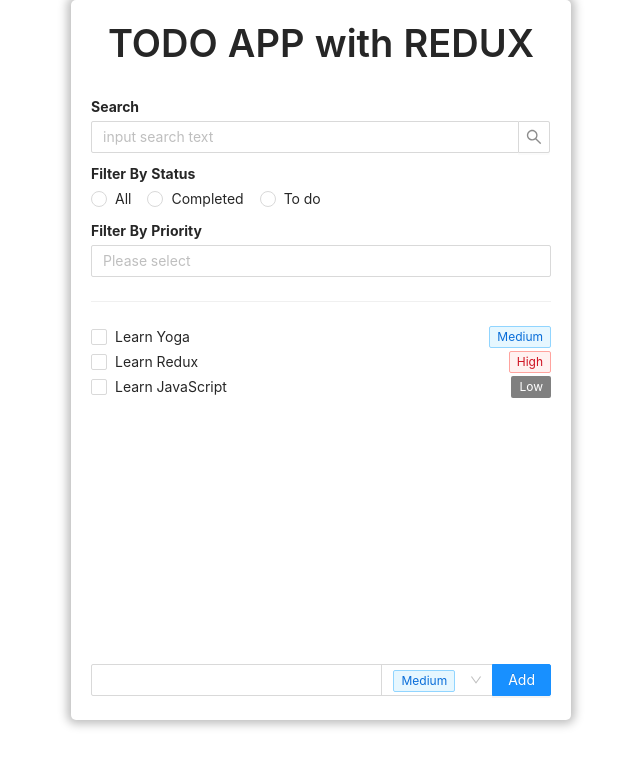
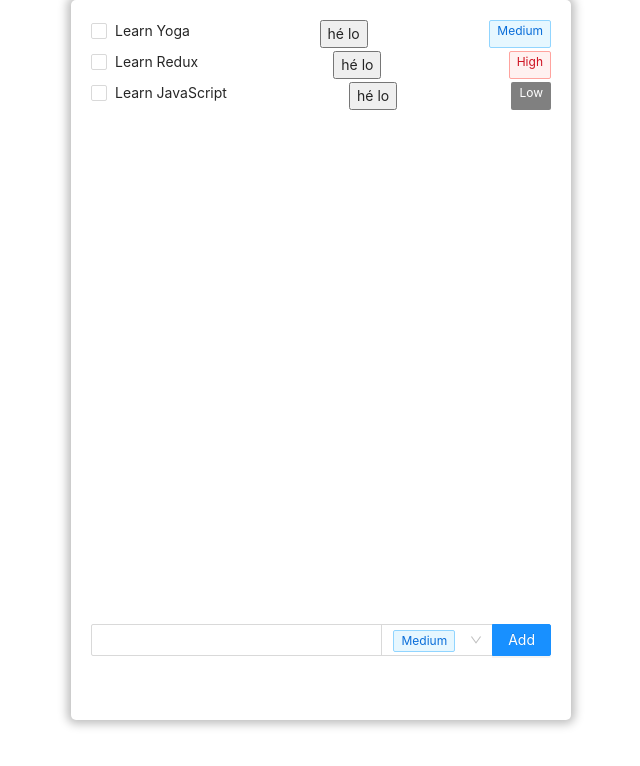
Before and after one commit to OliverDoan/react-todo-app-redux-toolkit, a React (Vite) app: page / in a window 1280 px wide. Shown: the top 766 px of the page, without its empty margins (319-959 px from the left). Built offline with nearby package versions, Linux system fonts and the light colour scheme.

Commit message:
delete item

```diff
--- a/src/App.jsx
+++ b/src/App.jsx
@@ -19,9 +19,9 @@
         height: '90vh',
       }}
     >
-      <Title style={{ textAlign: 'center' }}>TODO APP with REDUX</Title>
-      <Filters />
-      <Divider />
+      {/* <Title style={{ textAlign: 'center' }}>TODO APP with REDUX</Title> */}
+      {/* <Filters /> */}
+      {/* <Divider /> */}
       <TodoList />
     </div>
   )
--- a/src/components/Todo/index.jsx
+++ b/src/components/Todo/index.jsx
@@ -7,7 +7,7 @@
   Low: 'gray',
 }
 
-export default function Todo({ name, prioriry }) {
+export default function Todo({ id, name, priority, handleDeleteButtonClick }) {
   const [checked, setChecked] = useState(false)
 
   const toggleCheckbox = () => {
@@ -25,8 +25,9 @@
       <Checkbox checked={checked} onChange={toggleCheckbox}>
         {name}
       </Checkbox>
-      <Tag color={priorityColorMapping[prioriry]} style={{ margin: 0 }}>
-        {prioriry}
+      <button onClick={() => handleDeleteButtonClick(id)}>hé lo</button>
+      <Tag color={priorityColorMapping[priority]} style={{ margin: 0 }}>
+        {priority}
       </Tag>
     </Row>
   )
--- a/src/components/TodoList/index.jsx
+++ b/src/components/TodoList/index.jsx
@@ -1,7 +1,7 @@
 import { Col, Row, Input, Button, Select, Tag } from 'antd'
 import Todo from '../Todo'
 import { useDispatch, useSelector } from 'react-redux'
-import { addTodo } from '../../redux/actions'
+import { addTodo, deleteTodo } from '../../redux/actions'
 import { v4 as uuidv4 } from 'uuid'
 import { useState } from 'react'
 import { todoListSelector } from '../../redux/selectors'
@@ -15,6 +15,7 @@
   const dispatch = useDispatch()
 
   const handleAddButtonClick = () => {
+    todoName &&
       dispatch(
         addTodo({
           id: uuidv4(),
@@ -27,9 +28,15 @@
     setTodoName('')
     setPriority('Medium')
   }
-
+  const handleDeleteButtonClick = (id) => {
+    id &&
+      dispatch(
+        deleteTodo({
+          id,
+        })
+      )
+  }
   const handleInputChange = (e) => {
-    console.log('handleInputChange', e.target.value)
     setTodoName(e.target.value)
   }
 
@@ -42,11 +49,12 @@
       <Col span={24} style={{ height: 'calc(100% - 40px)', overflowY: 'auto' }}>
         {todoList.map((todo) => (
           <Todo
-            key={todo.id}
-            id={todo.id}
-            name={todo.name}
-            prioriry={todo.priority}
-            completed={todo.completed}
+            key={todo?.id}
+            id={todo?.id}
+            name={todo?.name}
+            priority={todo?.priority}
+            completed={todo?.completed}
+            handleDeleteButtonClick={handleDeleteButtonClick}
           />
         ))}
       </Col>
--- a/src/redux/actions.js
+++ b/src/redux/actions.js
@@ -1,7 +1,13 @@
 // action creators: là 1 function để trả về 1 action
-export const addTodo = (data) => {
+export const addTodo = (data = {}) => {
   return {
     type: 'todoList/addTodo',
     payload: data,
   }
 }
+export const deleteTodo = (id = '') => {
+  return {
+    type: 'todoList/deleteTodo',
+    payload: id,
+  }
+}
--- a/src/redux/reducer.js
+++ b/src/redux/reducer.js
@@ -17,6 +17,11 @@
         ...state,
         todoList: [...state.todoList, action.payload],
       }
+    case 'todoList/deleteTodo':
+      return {
+        ...state,
+        todoList: [...state.todoList].filter((item) => item.id !== action.payload?.id),
+      }
     default:
       return state
   }
```
Lines whose indentation alone changed are shown as unchanged.
